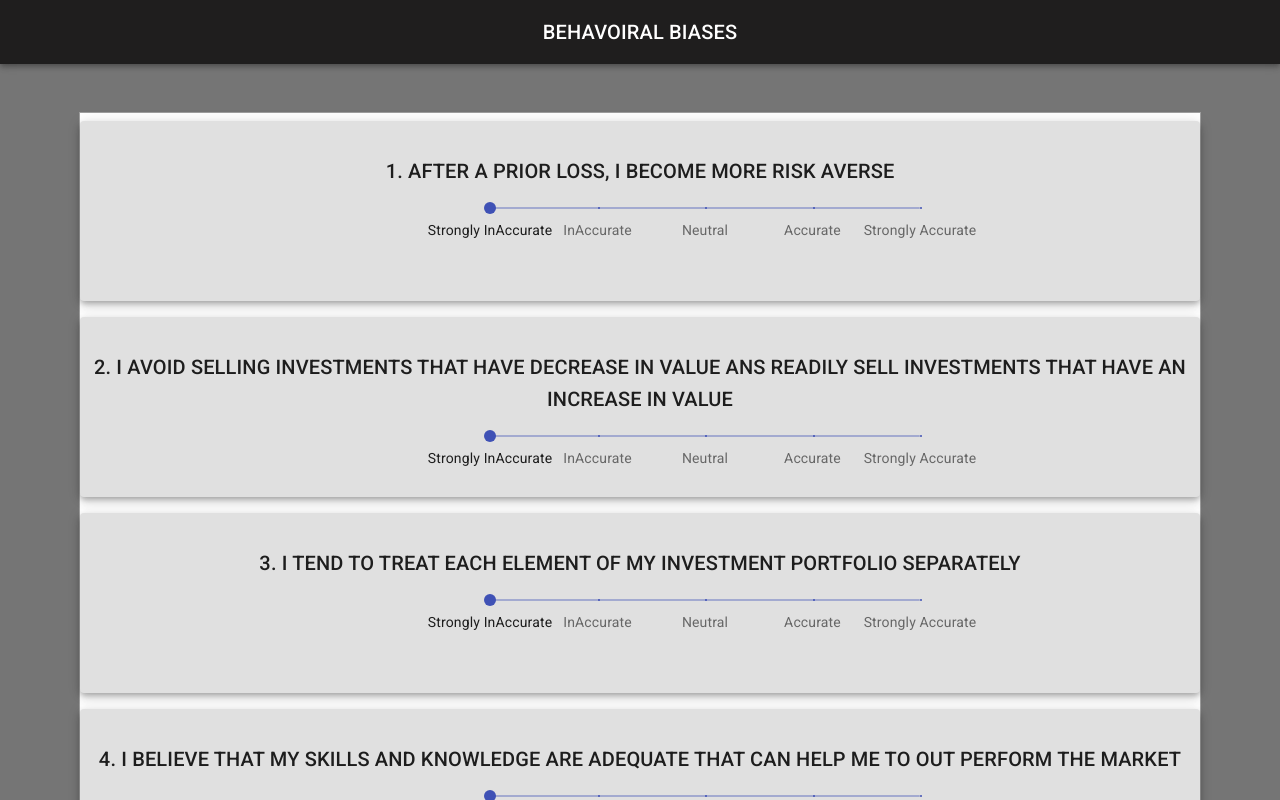
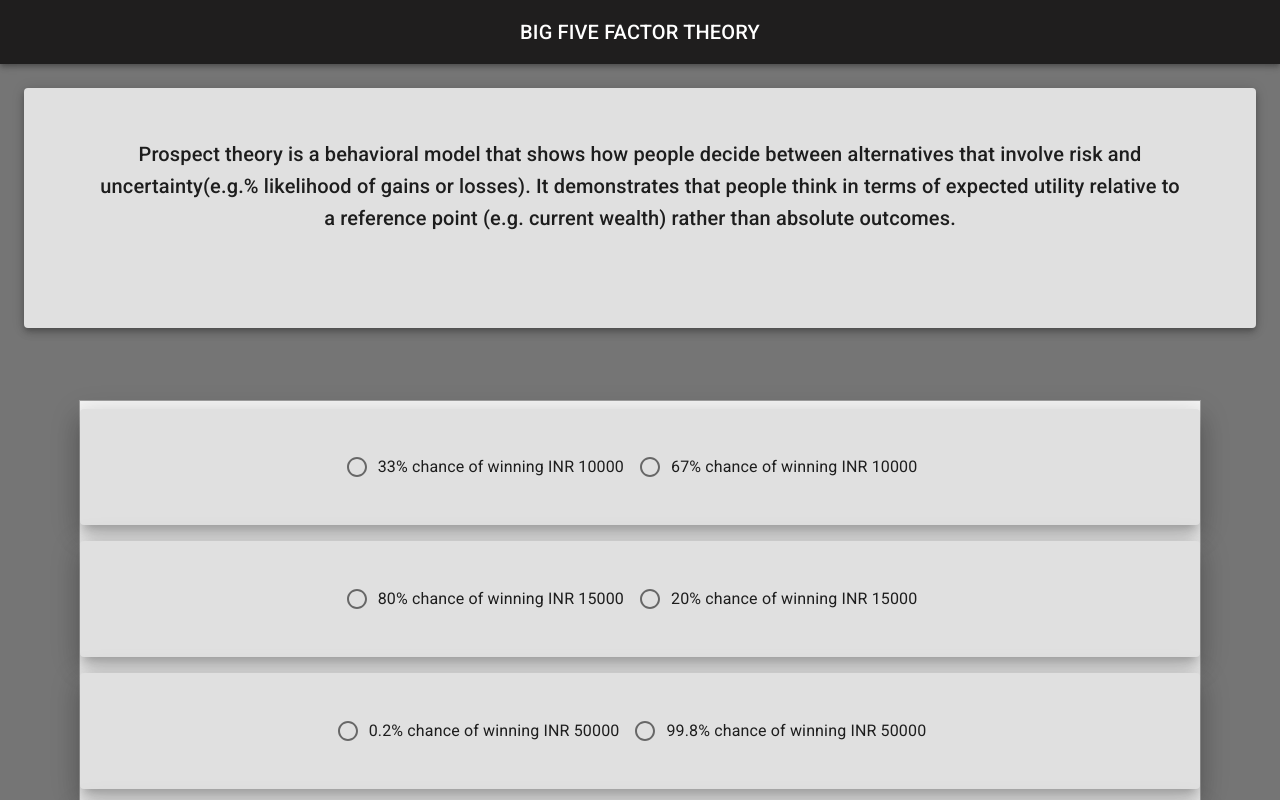
Before and after one commit to Santosh-Balaaji/Personal-Analaysis, a React (Create React App) app: page / in a window 1280 px wide. Shown: the top 800 px of the page. Built offline with nearby package versions, Linux system fonts and the light colour scheme.

Commit message:
refactored app.js

```diff
--- a/src/App.js
+++ b/src/App.js
@@ -9,7 +9,7 @@ class App extends React.Component
   render(){
     return (
       <div className="App">
-        <Section3 />
+        <Section2 />
       </div>
     );
   }
```
